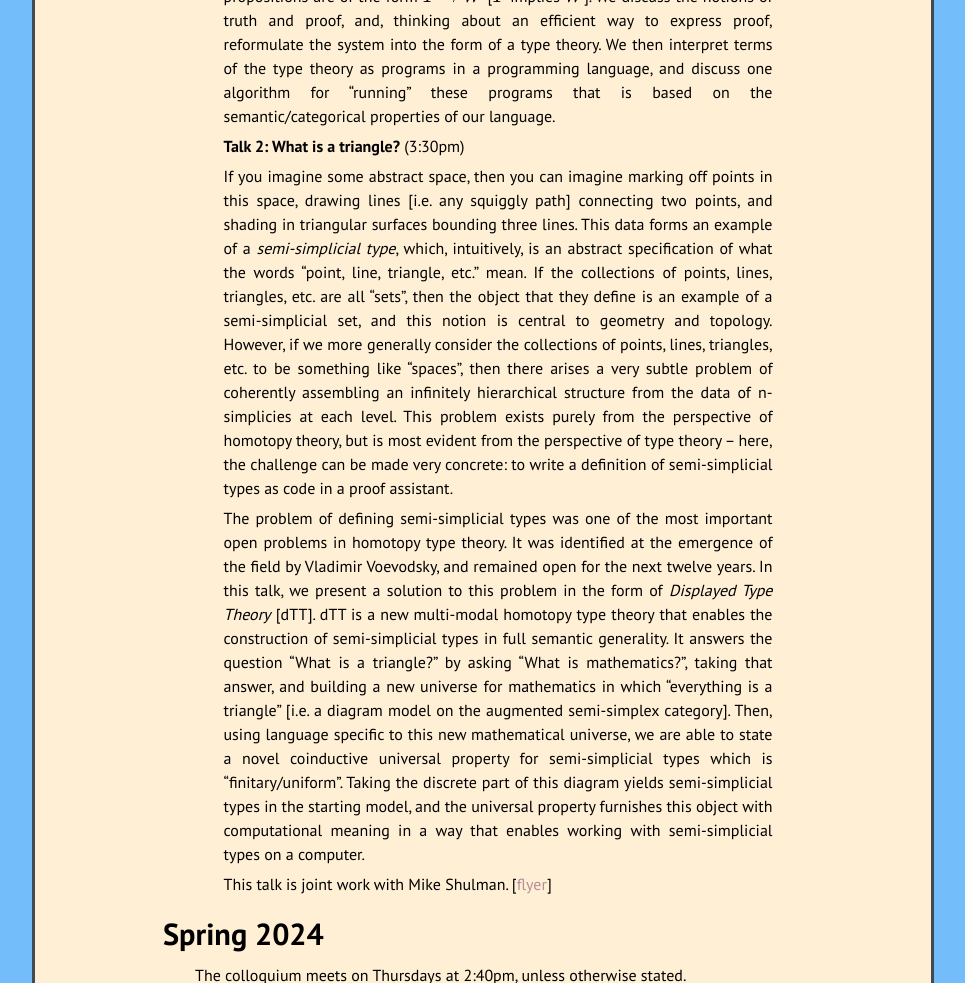
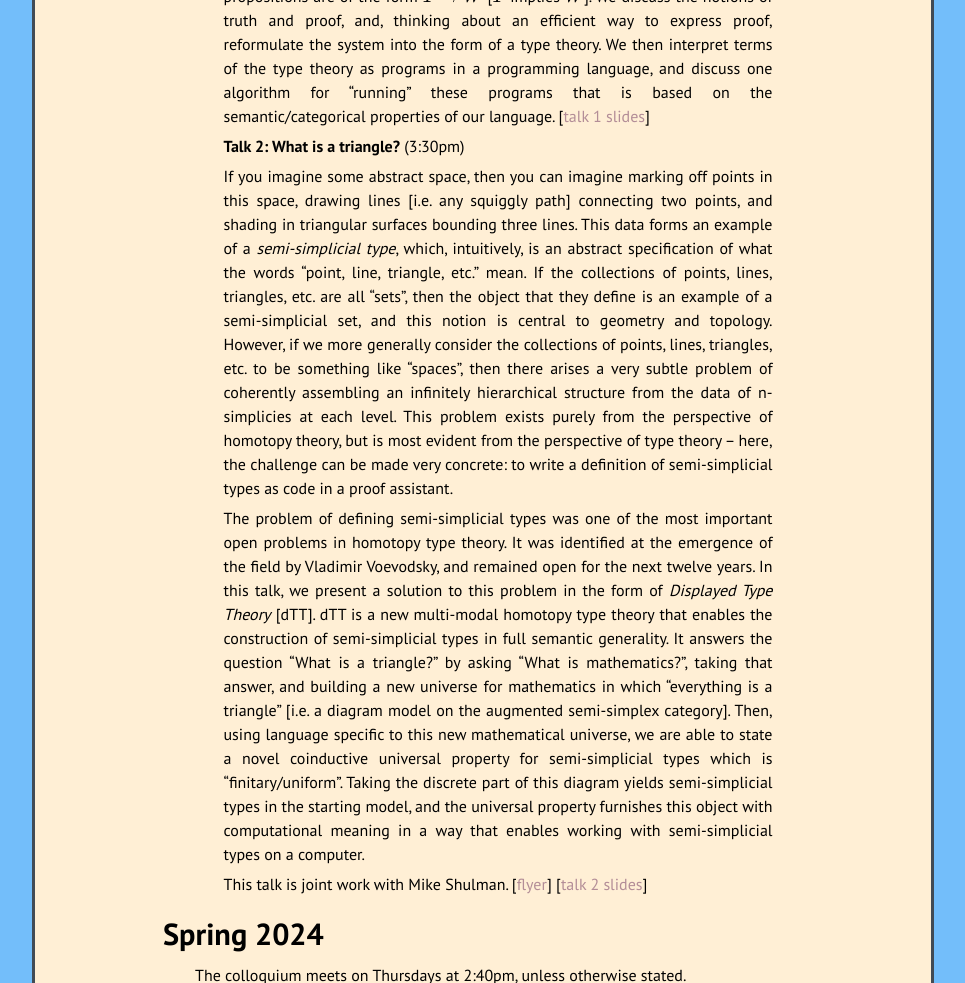
Before and after one commit to kamerynjw/kamerynjw.github.io, a Jekyll site: the page built from seminars/SR-colloquium.md, in a window 1280 px wide and 1400 px high, scrolled down 636 px. Shown: the part 274-1257 px from the top of the window, without its empty margins (157-1122 px from the left). Built offline with Jekyll 4.4.1, drawn with Linux system fonts in a browser that asks for light colours; nearby versions of some CDN libraries; formulas are drawn with MathJax 3; some of the changed text lies outside the part shown.

Commit message:
added astra's talk slides

```diff
--- a/seminars/SR-colloquium.md
+++ b/seminars/SR-colloquium.md
@@ -32,7 +32,7 @@ The colloquium meets on Tuesdays at 2:40pm, unless otherwise stated.
 
   **Talk 1: What is type theory?** (1:30pm)
 
-  This talk is an introduction to formal logic and type theory. We begin by considering minimal logic, a logical system in which the only compound propositions are of the form $T \rightarrow W$ [$T$ implies $W$]. We discuss the notions of truth and proof, and, thinking about an efficient way to express proof, reformulate the system into the form of a type theory. We then interpret terms of the type theory as programs in a programming language, and discuss one algorithm for "running" these programs that is based on the semantic/categorical properties of our language.
+  This talk is an introduction to formal logic and type theory. We begin by considering minimal logic, a logical system in which the only compound propositions are of the form $T \rightarrow W$ [$T$ implies $W$]. We discuss the notions of truth and proof, and, thinking about an efficient way to express proof, reformulate the system into the form of a type theory. We then interpret terms of the type theory as programs in a programming language, and discuss one algorithm for "running" these programs that is based on the semantic/categorical properties of our language. [[talk 1 slides]({{ page.url }}whatistypetheory.pdf)]
 
   **Talk 2: What is a triangle?** (3:30pm)
 
@@ -40,7 +40,7 @@ The colloquium meets on Tuesdays at 2:40pm, unless otherwise stated.
 
   The problem of defining semi-simplicial types was one of the most important open problems in homotopy type theory. It was identified at the emergence of the field by Vladimir Voevodsky, and remained open for the next twelve years. In this talk, we present a solution to this problem in the form of *Displayed Type Theory* [dTT]. dTT is a new multi-modal homotopy type theory that enables the construction of semi-simplicial types in full semantic generality. It answers the question "What is a triangle?" by asking "What is mathematics?", taking that answer, and building a new universe for mathematics in which "everything is a triangle" [i.e. a diagram model on the augmented semi-simplex category]. Then, using language specific to this new mathematical universe, we are able to state a novel coinductive universal property for semi-simplicial types which is "finitary/uniform". Taking the discrete part of this diagram yields semi-simplicial types in the starting model, and the universal property furnishes this object with computational meaning in a way that enables working with semi-simplicial types on a computer.
 
-  This talk is joint work with Mike Shulman. [[flyer]({{ page.url }}24-12-kolomatskaia.pdf)]
+  This talk is joint work with Mike Shulman. [[flyer]({{ page.url }}24-12-kolomatskaia.pdf)] [[talk 2 slides]({{ page.url }}whatisatriangle.pdf)]
 
 
 
```
Also changed, not shown: 2 other files.
